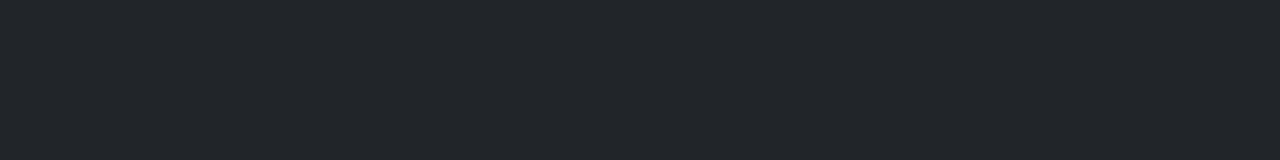
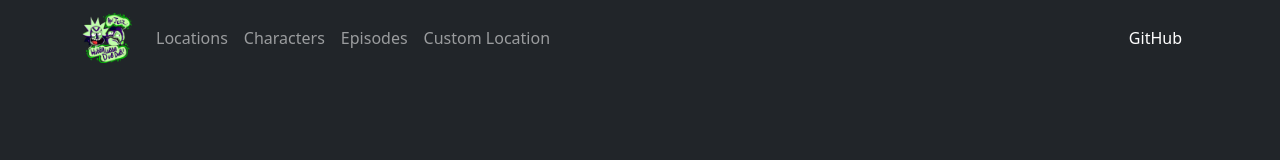
Before and after one commit to aladino24/mostrans-test-case, a React (Create React App) app: page / in a window 1280 px wide. Shown: the top 160 px of the page. Built offline with nearby package versions, Linux system fonts and the light colour scheme; no server answers.

Commit message:
first commit

```diff
--- a/package.json
+++ b/package.json
@@ -2,7 +2,6 @@
   "name": "mostrans-test-case",
   "version": "0.1.0",
   "private": true,
-  "homepage": "https://aladino24.github.io/mostrans-test-case/",
   "dependencies": {
     "@apollo/client": "^3.10.3",
     "@fortawesome/free-brands-svg-icons": "^6.5.2",
--- a/src/App.js
+++ b/src/App.js
@@ -18,7 +18,7 @@ export default class App extends Component {
   render() {
     return (
       <div className="App">
-        <Router basename='/mostrans-test-case'>
+        <Router>
           <div className="p-5">
             <Header />
           </div>
--- a/src/Components/Header.js
+++ b/src/Components/Header.js
@@ -19,7 +19,7 @@ export default class MainPage extends Component {
       <div>
         <nav className="navbar navbar-expand-lg navbar-dark bg-dark fixed-top">
           <div className="container">
-            <a className="navbar-brand" href={process.env.PUBLIC_URL + "/"}>
+            <a className="navbar-brand" href="/">
               <img src={process.env.PUBLIC_URL + "/logoR2.png"} alt="Rick and Morty" width="50" height="50" />
             </a>
             <button className="navbar-toggler" type="button" onClick={this.toggle} aria-controls="navbarNav" aria-expanded={this.state.isOpen ? "true" : "false"} aria-label="Toggle navigation">
@@ -28,20 +28,20 @@ export default class MainPage extends Component {
             <div className={`${this.state.isOpen ? 'show' : ''} collapse navbar-collapse`} id="navbarNav">
               <ul className="navbar-nav me-auto">
                 <li className="nav-item">
-                  <a className="nav-link" href={process.env.PUBLIC_URL + "/location"}>Locations</a>
+                  <a className="nav-link" href="/location/">Locations</a>
                 </li>
                 <li className="nav-item">
-                  <a className="nav-link" href={process.env.PUBLIC_URL + "/character"}>Characters</a>
+                  <a className="nav-link" href="/character/">Characters</a>
                 </li>
                 <li className="nav-item">
-                  <a className="nav-link" href={process.env.PUBLIC_URL + "/episode"}>Episodes</a>
+                  <a className="nav-link" href="/episode/">Episodes</a>
                 </li>
                 <li className="nav-item">
-                  <a className="nav-link" href={process.env.PUBLIC_URL + "/add-location"}>Custom Location</a>
+                  <a className="nav-link" href="/add-location/">Custom Location</a>
                 </li>
               </ul>
               <span className="navbar-text">
-                <a className="nav-link" href="https://github.com/aladino24/mostrans-test-case">GitHub</a>
+              <a className="nav-link" href="https://github.com/aladino24/mostrans-test-case">GitHub</a>
               </span>
             </div>
           </div>
```
